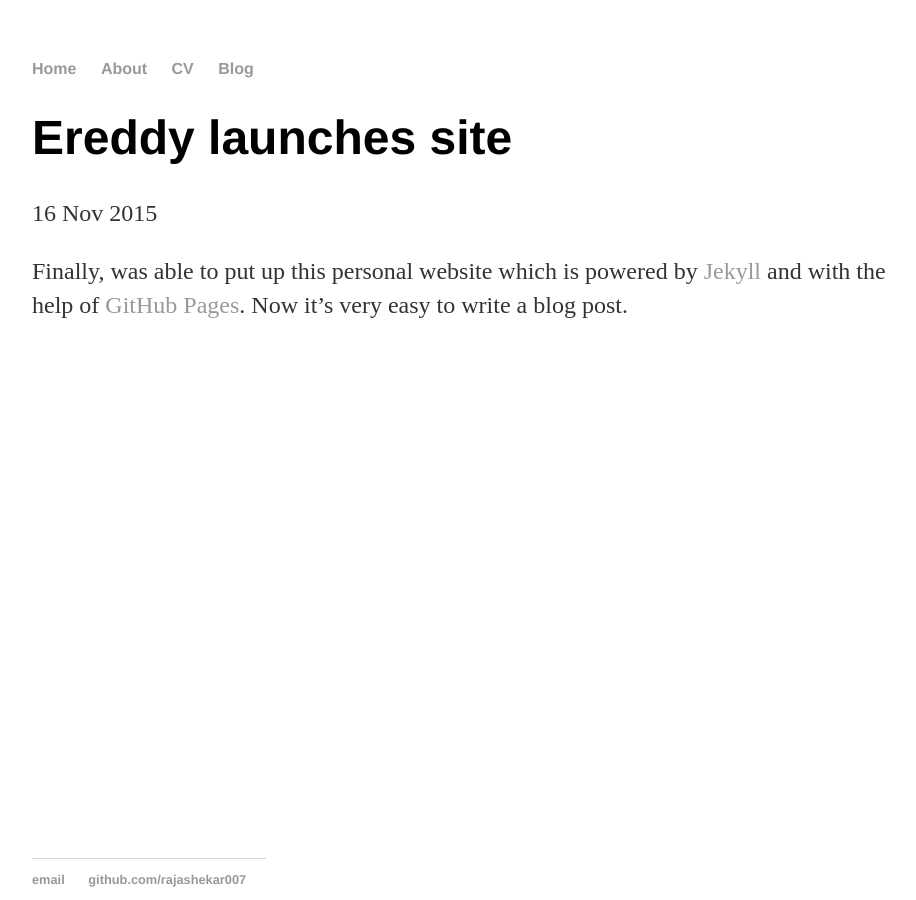
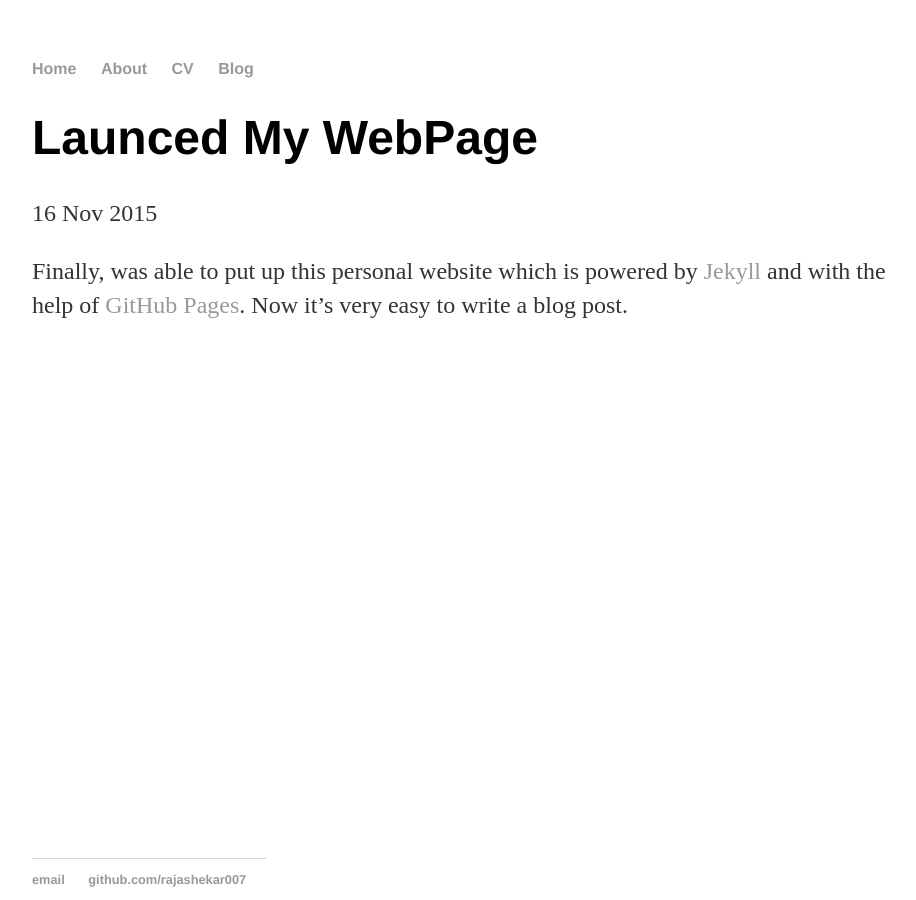
Before and after one commit to rajashekar007/rajashekar007.github.io, a Jekyll site: the page built from _posts/2015-11-16-reddy-site-launched.md, in a window 1280 px wide. Shown: the whole page, without its empty margins (160-1076 px from the left). Built offline with Jekyll 4.4.1, drawn with Linux system fonts in a browser that asks for light colours.

Commit message:
change title

```diff
--- a/_posts/2015-11-16-reddy-site-launched.md
+++ b/_posts/2015-11-16-reddy-site-launched.md
@@ -1,6 +1,6 @@
 ---
 layout: post
-title: "Ereddy launches site"
+title: "Launced My WebPage"
 date: 2015-11-16
 ---
 
```
